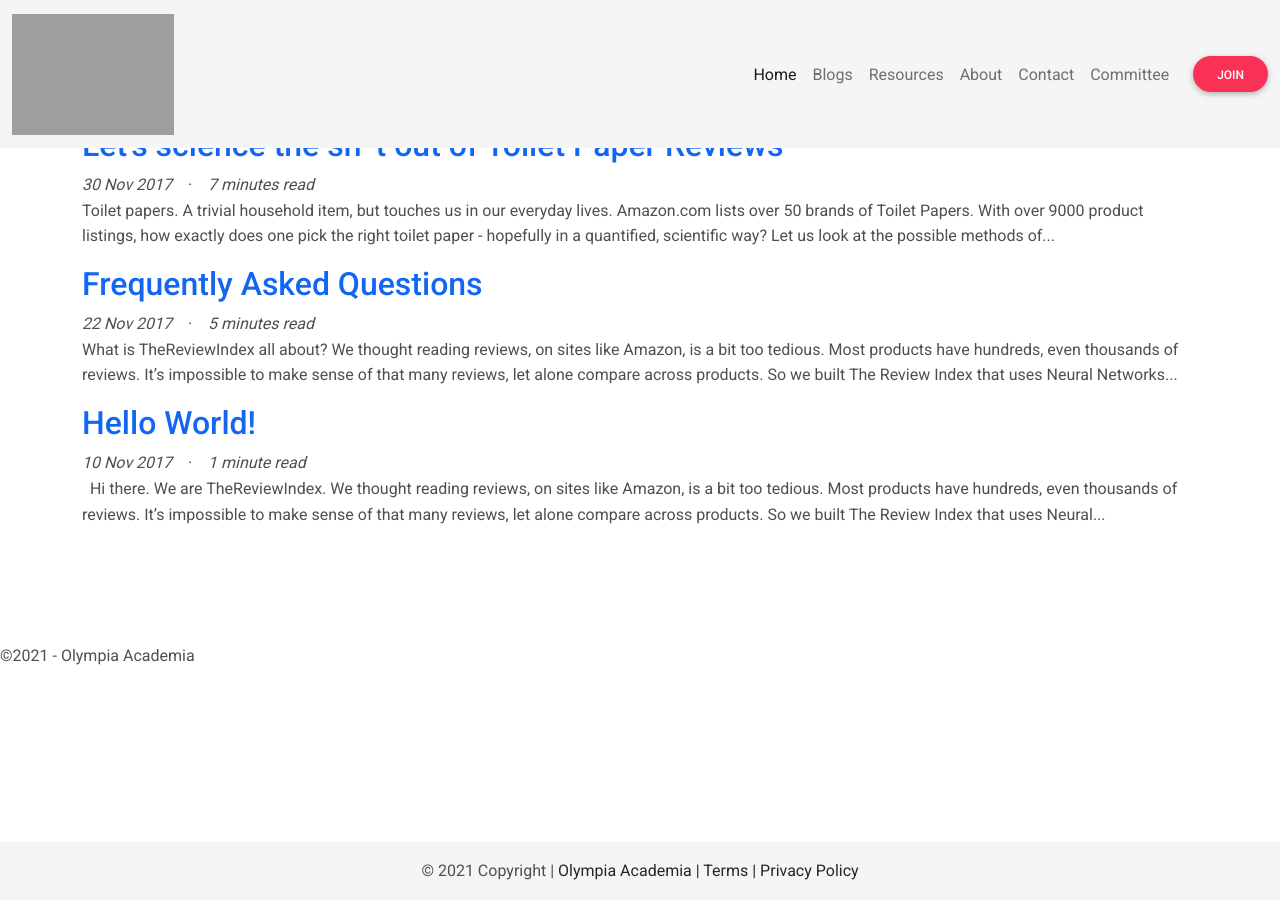
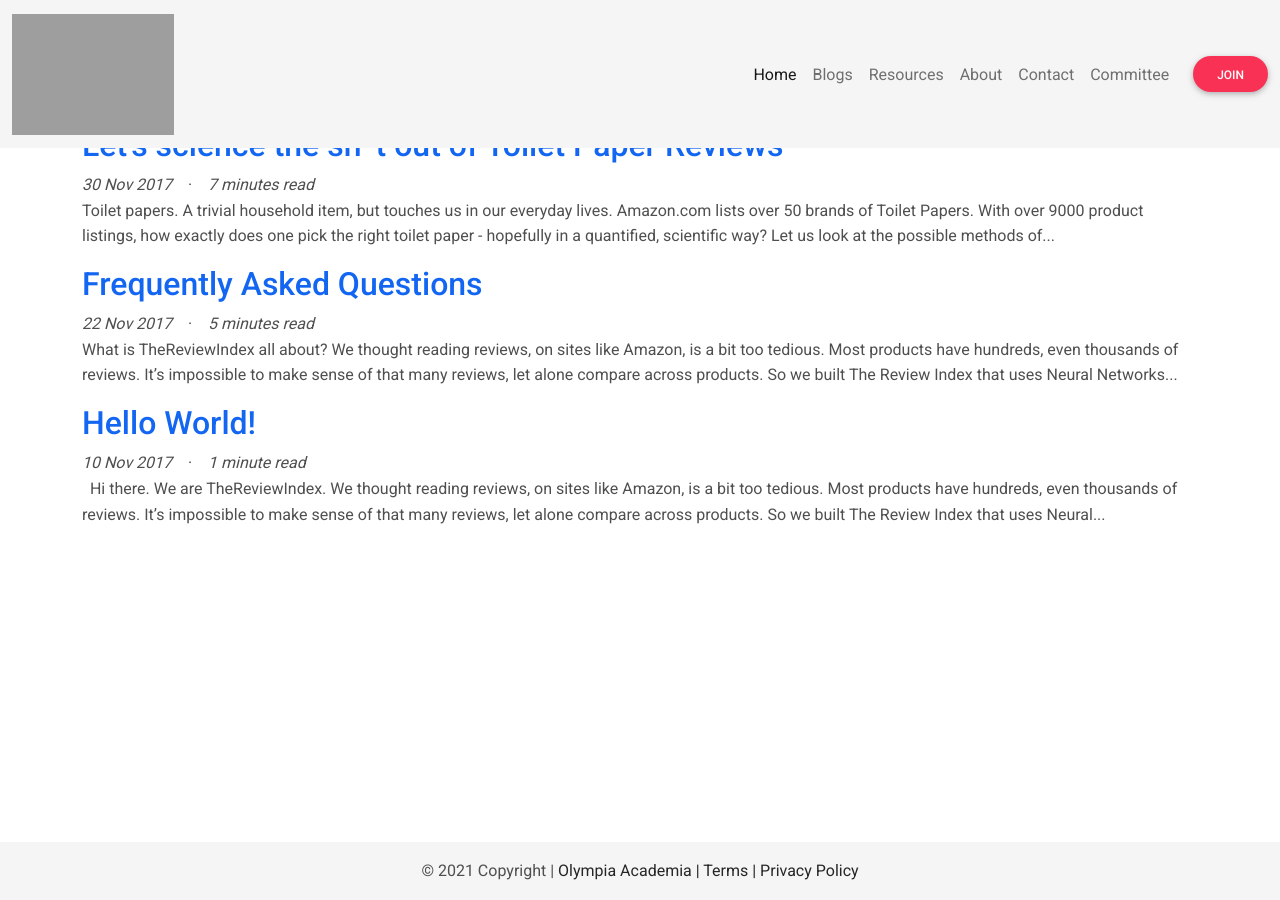
Before and after one commit to olympiaacademia/blog, a Jekyll site: the page built from index.html, in a window 1280 px wide. Built offline with Jekyll 4.4.1, drawn with Linux system fonts in a browser that asks for light colours; nearby versions of some CDN libraries; the list of posts is cut into pages by our own code.

Commit message:
Update default.html

```diff
--- a/_layouts/default.html
+++ b/_layouts/default.html
@@ -71,10 +71,6 @@
           </div>
   	  </div>
 
-  	    <!-- Footer -->
-        <div class="m-t-6e">
-          {% include footer.html %}
-        </div>
 
   	    <!-- Script -->
         {% include script.html %}
```
